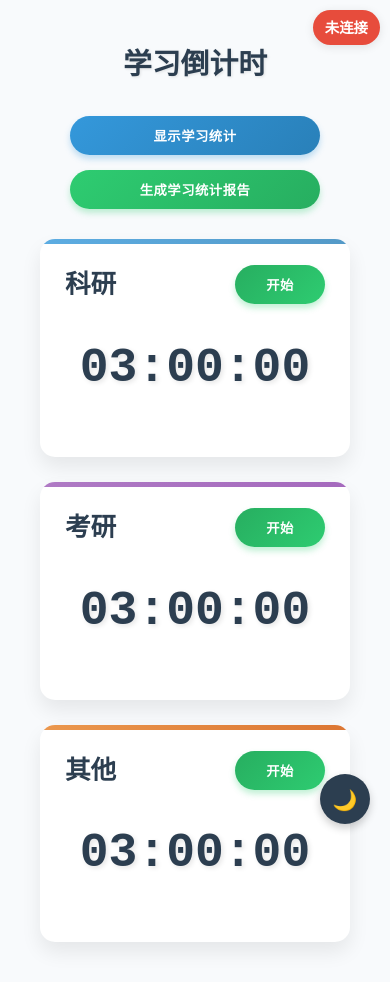
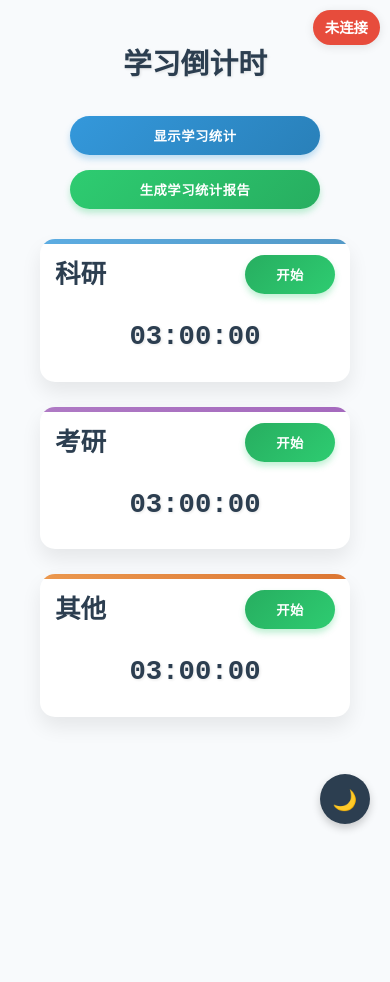
Before and after one commit to coperlm/timer, a website: page index.html in a window 390 px wide. After the commit the page ends 844 px from the top, so only its background shows below. Drawn offline with Linux system fonts and the light colour scheme.

Commit message:
优化了前端，修复了字体过大的bug

```diff
--- a/css/style.css
+++ b/css/style.css
@@ -409,14 +409,17 @@ button {
 }
 
 .timer-display {
-    font-size: 4rem;
+    font-size: min(3.2rem, 8vw); /* 缩小字体大小 */
     text-align: center;
-    margin: 25px 0;
+    margin: 20px 0;
     font-weight: bold;
     font-family: 'Courier New', monospace;
     color: #2c3e50;
-    text-shadow: 2px 2px 5px rgba(0,0,0,0.1);
+    text-shadow: 1px 1px 3px rgba(0,0,0,0.1); /* 减小阴影 */
     transition: color 0.5s;
+    white-space: nowrap;
+    overflow: hidden;
+    width: 100%;
 }
 
 .timer-card.finished .timer-display {
@@ -449,7 +452,8 @@ button {
 
 @media (max-width: 767px) {
     .timer-display {
-        font-size: 3rem;
+        font-size: min(2.8rem, 8vw);
+        margin: 15px 0;
     }
 
     .connection-status {
@@ -475,6 +479,18 @@ button {
     #toggle-stats-btn, .report-btn {
         width: 100%;
         max-width: 250px;
+    }
+}
+
+/* 超小屏幕的特殊处理 */
+@media (max-width: 400px) {
+    .timer-display {
+        font-size: min(2.2rem, 7vw);
+        margin: 8px 0;
+    }
+
+    .timer-card {
+        padding: 15px; /* 减少内边距增加空间 */
     }
 }
 
```
